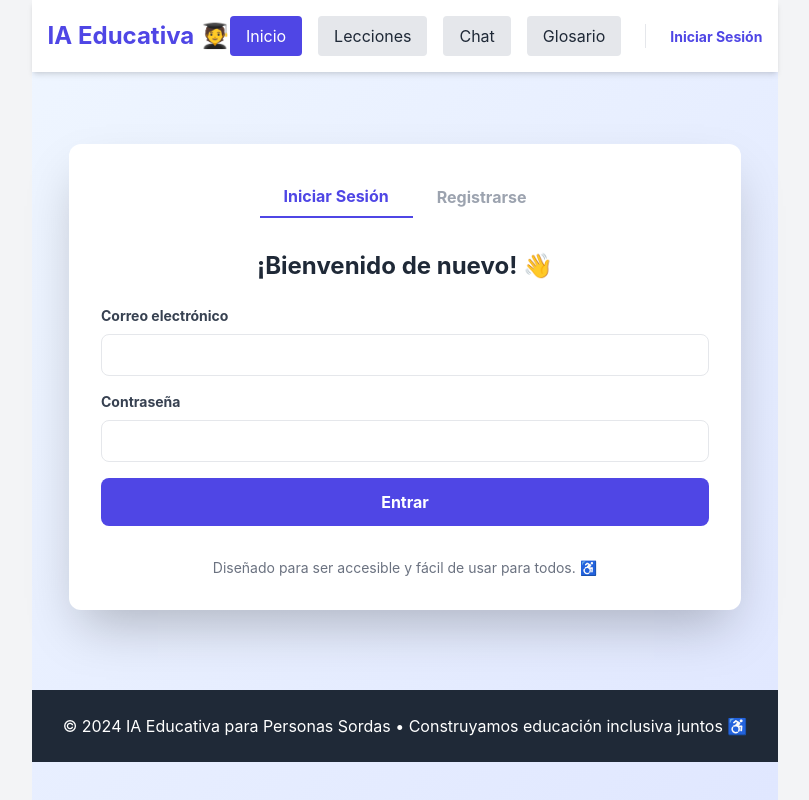
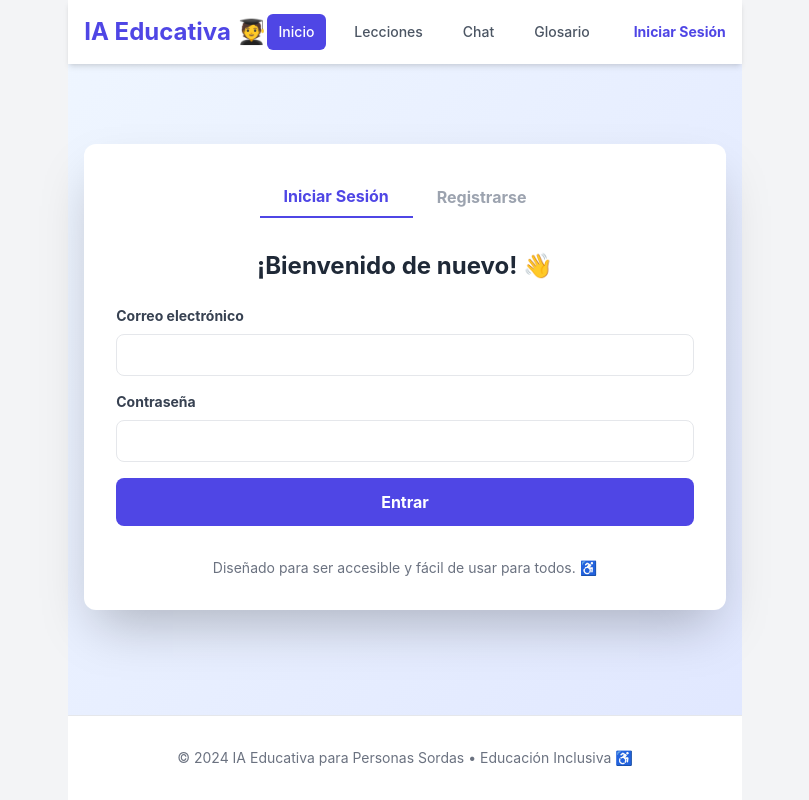
Before and after one commit to pradameister/IA_Educativa_Sordos, a React (Vite) app in the folder frontend/: page / in a window 1280 px wide. Shown: the whole page, without its empty margins (235-1044 px from the left). Built offline with nearby package versions, Linux system fonts and the light colour scheme; no server answers.

Commit message:
UI/UX: Implementar diseño responsivo, menú móvil y consistencia visual en toda la plataforma

```diff
--- a/frontend/src/App.tsx
+++ b/frontend/src/App.tsx
@@ -11,6 +11,7 @@ function App() {
   const [view, setView] = useState<'home' | 'lessons' | 'chat' | 'glossary'>('home')
   const [isAuthenticated, setIsAuthenticated] = useState(authService.isAuthenticated())
   const [user, setUser] = useState<any>(null)
+  const [isMenuOpen, setIsMenuOpen] = useState(false)
 
   useEffect(() => {
     if (isAuthenticated) {
@@ -24,115 +25,108 @@ function App() {
     setIsAuthenticated(false)
     setUser(null)
     setView('home')
+    setIsMenuOpen(false)
+  }
+
+  const navigate = (newView: 'home' | 'lessons' | 'chat' | 'glossary') => {
+    setView(newView)
+    setIsMenuOpen(false)
   }
 
   return (
     <ChatProvider>
-      <div className="min-h-screen bg-gradient-to-br from-blue-50 to-indigo-100">
-        {/* Navbar */}
-        <nav className="bg-white shadow-md">
-          <div className="container mx-auto px-4 py-4 flex justify-between items-center">
-            <h1 className="text-2xl font-bold text-indigo-600">IA Educativa 🧑‍🎓</h1>
-            <div className="flex items-center gap-6">
-              <div className="flex gap-4">
+      <div className="min-h-screen bg-gradient-to-br from-blue-50 to-indigo-100 flex flex-col">
+        {/* Navbar Responsivo */}
+        <nav className="bg-white shadow-md sticky top-0 z-50">
+          <div className="max-w-6xl mx-auto px-4">
+            <div className="flex justify-between items-center h-16">
+              <div className="flex items-center cursor-pointer" onClick={() => navigate('home')}>
+                <span className="text-xl md:text-2xl font-bold text-indigo-600">IA Educativa 🧑‍🎓</span>
+              </div>
+
+              {/* Botón menú móvil */}
+              <div className="md:hidden">
                 <button
-                  onClick={() => setView('home')}
-                  className={`px-4 py-2 rounded transition-colors ${
-                    view === 'home'
-                      ? 'bg-indigo-600 text-white'
-                      : 'bg-gray-200 text-gray-800 hover:bg-gray-300'
-                  }`}
+                  onClick={() => setIsMenuOpen(!isMenuOpen)}
+                  className="text-gray-600 hover:text-indigo-600 focus:outline-none"
                 >
-                  Inicio
-                </button>
-                <button
-                  onClick={() => setView('lessons')}
-                  className={`px-4 py-2 rounded transition-colors ${
-                    view === 'lessons'
-                      ? 'bg-indigo-600 text-white'
-                      : 'bg-gray-200 text-gray-800 hover:bg-gray-300'
-                  }`}
-                >
-                  Lecciones
-                </button>
-                <button
-                  onClick={() => setView('chat')}
-                  className={`px-4 py-2 rounded transition-colors ${
-                    view === 'chat'
-                      ? 'bg-indigo-600 text-white'
-                      : 'bg-gray-200 text-gray-800 hover:bg-gray-300'
-                  }`}
-                >
-                  Chat
-                </button>
-                <button
-                  onClick={() => setView('glossary')}
-                  className={`px-4 py-2 rounded transition-colors ${
-                    view === 'glossary'
-                      ? 'bg-indigo-600 text-white'
-                      : 'bg-gray-200 text-gray-800 hover:bg-gray-300'
-                  }`}
-                >
-                  Glosario
+                  <svg className="h-6 w-6" fill="none" viewBox="0 0 24 24" stroke="currentColor">
+                    {isMenuOpen ? (
+                      <path strokeLinecap="round" strokeLinejoin="round" strokeWidth={2} d="M6 18L18 6M6 6l12 12" />
+                    ) : (
+                      <path strokeLinecap="round" strokeLinejoin="round" strokeWidth={2} d="M4 6h16M4 12h16M4 18h16" />
+                    )}
+                  </svg>
                 </button>
               </div>
 
+              {/* Menú Desktop */}
+              <div className="hidden md:flex items-center gap-4">
+                <button onClick={() => navigate('home')} className={`px-3 py-2 rounded-md text-sm font-medium ${view === 'home' ? 'bg-indigo-600 text-white' : 'text-gray-600 hover:bg-gray-100'}`}>Inicio</button>
+                <button onClick={() => navigate('lessons')} className={`px-3 py-2 rounded-md text-sm font-medium ${view === 'lessons' ? 'bg-indigo-600 text-white' : 'text-gray-600 hover:bg-gray-100'}`}>Lecciones</button>
+                <button onClick={() => navigate('chat')} className={`px-3 py-2 rounded-md text-sm font-medium ${view === 'chat' ? 'bg-indigo-600 text-white' : 'text-gray-600 hover:bg-gray-100'}`}>Chat</button>
+                <button onClick={() => navigate('glossary')} className={`px-3 py-2 rounded-md text-sm font-medium ${view === 'glossary' ? 'bg-indigo-600 text-white' : 'text-gray-600 hover:bg-gray-100'}`}>Glosario</button>
+
                 {isAuthenticated ? (
-                <div className="flex items-center gap-4 border-l pl-6">
-                  <span className="text-sm font-semibold text-gray-600">Hola, {user?.username}</span>
-                  <button
-                    onClick={handleLogout}
-                    className="text-sm text-red-600 hover:underline"
-                  >
-                    Salir
-                  </button>
+                  <div className="flex items-center gap-4 ml-4 border-l pl-4">
+                    <span className="text-xs font-bold text-gray-500 uppercase tracking-wider">{user?.username}</span>
+                    <button onClick={handleLogout} className="text-sm text-red-600 hover:text-red-800 font-semibold">Salir</button>
                   </div>
                 ) : (
-                <div className="border-l pl-6">
-                  <button
-                    onClick={() => setView('home')}
-                    className="text-sm font-bold text-indigo-600 hover:underline"
-                  >
-                    Iniciar Sesión
-                  </button>
-                </div>
+                  <button onClick={() => navigate('home')} className="ml-4 text-sm font-bold text-indigo-600 hover:text-indigo-800">Iniciar Sesión</button>
                 )}
               </div>
             </div>
+          </div>
+
+          {/* Menú Móvil */}
+          {isMenuOpen && (
+            <div className="md:hidden bg-white border-t border-gray-100 px-4 pt-2 pb-4 space-y-1 shadow-lg">
+              <button onClick={() => navigate('home')} className="block w-full text-left px-3 py-3 rounded-md text-base font-medium text-gray-700 hover:bg-indigo-50">Inicio</button>
+              <button onClick={() => navigate('lessons')} className="block w-full text-left px-3 py-3 rounded-md text-base font-medium text-gray-700 hover:bg-indigo-50">Lecciones</button>
+              <button onClick={() => navigate('chat')} className="block w-full text-left px-3 py-3 rounded-md text-base font-medium text-gray-700 hover:bg-indigo-50">Chat</button>
+              <button onClick={() => navigate('glossary')} className="block w-full text-left px-3 py-3 rounded-md text-base font-medium text-gray-700 hover:bg-indigo-50">Glosario</button>
+              {isAuthenticated ? (
+                <div className="pt-4 border-t border-gray-100 mt-2">
+                  <div className="px-3 py-2 text-sm font-bold text-gray-500 uppercase">{user?.username}</div>
+                  <button onClick={handleLogout} className="block w-full text-left px-3 py-2 text-base font-medium text-red-600">Cerrar Sesión</button>
+                </div>
+              ) : (
+                <button onClick={() => navigate('home')} className="block w-full text-left px-3 py-2 text-base font-medium text-indigo-600">Iniciar Sesión</button>
+              )}
+            </div>
+          )}
         </nav>
 
-        {/* Main Content */}
-        <div className="container mx-auto px-4 py-8">
+        {/* Contenedor Principal Consistente */}
+        <main className="flex-grow w-full max-w-6xl mx-auto px-4 py-6 md:py-10">
+          <div className="w-full animate-fadeIn">
             {view === 'home' && (
               !isAuthenticated ? (
                 <AuthForms onLoginSuccess={() => setIsAuthenticated(true)} />
               ) : (
-              <div className="bg-white rounded-lg shadow-lg p-8">
-                <h2 className="text-4xl font-bold text-gray-800 mb-4">
-                  ¡Bienvenido a IA Educativa para Personas Sordas!
+                <div className="bg-white rounded-2xl shadow-xl p-6 md:p-12 border border-gray-100">
+                  <h2 className="text-3xl md:text-5xl font-extrabold text-gray-900 mb-6 leading-tight">
+                    ¡Bienvenido a tu <span className="text-indigo-600">Futuro Digital</span>! ♿
                   </h2>
-                <p className="text-lg text-gray-600 mb-6">
-                  Una plataforma interactiva de aprendizaje de programación orientada a objetos con
-                  accesibilidad completa.
+                  <p className="text-lg md:text-xl text-gray-600 mb-10 max-w-2xl">
+                    Aprende programación orientada a objetos con un profesor IA diseñado para ser 100% visual y accesible.
                   </p>
-                <div className="grid grid-cols-1 md:grid-cols-3 gap-6 mt-8">
-                  <div className="bg-blue-50 rounded-lg p-6 cursor-pointer hover:bg-blue-100 transition-colors" onClick={() => setView('lessons')}>
-                    <h3 className="text-2xl font-bold text-indigo-600 mb-2">📚 Lecciones</h3>
-                    <p className="text-gray-600">
-                      Aprende programación orientada a objetos de forma interactiva
-                    </p>
+                  <div className="grid grid-cols-1 sm:grid-cols-2 lg:grid-cols-3 gap-6">
+                    <div className="bg-blue-50 rounded-xl p-6 cursor-pointer hover:shadow-md transition-all transform hover:-translate-y-1" onClick={() => navigate('lessons')}>
+                      <div className="text-3xl mb-4">📚</div>
+                      <h3 className="text-xl font-bold text-indigo-900 mb-2">Lecciones</h3>
+                      <p className="text-sm text-indigo-700">Explora conceptos de POO con retos interactivos.</p>
                     </div>
-                  <div className="bg-green-50 rounded-lg p-6 cursor-pointer hover:bg-green-100 transition-colors" onClick={() => setView('chat')}>
-                    <h3 className="text-2xl font-bold text-indigo-600 mb-2">🤖 Profesor IA</h3>
-                    <p className="text-gray-600">
-                      Un profesor virtual inteligente que se adapta a tu ritmo
-                    </p>
+                    <div className="bg-green-50 rounded-xl p-6 cursor-pointer hover:shadow-md transition-all transform hover:-translate-y-1" onClick={() => navigate('chat')}>
+                      <div className="text-3xl mb-4">🤖</div>
+                      <h3 className="text-xl font-bold text-green-900 mb-2">Profesor IA</h3>
+                      <p className="text-sm text-green-700">Resuelve tus dudas en tiempo real con nuestra IA.</p>
                     </div>
-                  <div className="bg-purple-50 rounded-lg p-6">
-                    <h3 className="text-2xl font-bold text-indigo-600 mb-2">♿ Accesible</h3>
-                    <p className="text-gray-600">
-                      Diseñado específicamente para personas sordas
-                    </p>
+                    <div className="bg-purple-50 rounded-xl p-6 hover:shadow-sm transition-all">
+                      <div className="text-3xl mb-4">♿</div>
+                      <h3 className="text-xl font-bold text-purple-900 mb-2">Accesibilidad</h3>
+                      <p className="text-sm text-purple-700">Diseñado por y para la comunidad sorda.</p>
                     </div>
                   </div>
                 </div>
@@ -151,12 +145,15 @@ function App() {
               isAuthenticated ? <Glossary /> : <AuthForms onLoginSuccess={() => setIsAuthenticated(true)} />
             )}
           </div>
+        </main>
 
         {/* Footer */}
-        <footer className="bg-gray-800 text-white text-center py-6 mt-12">
-          <p>
-            © 2024 IA Educativa para Personas Sordas • Construyamos educación inclusiva juntos ♿
+        <footer className="bg-white border-t border-gray-200 py-8">
+          <div className="max-w-6xl mx-auto px-4 text-center">
+            <p className="text-gray-500 text-sm">
+              © 2024 IA Educativa para Personas Sordas • Educación Inclusiva ♿
             </p>
+          </div>
         </footer>
       </div>
     </ChatProvider>
--- a/frontend/src/components/ChatInterface.tsx
+++ b/frontend/src/components/ChatInterface.tsx
@@ -1,25 +1,35 @@
-import React, { useState } from 'react';
+import React, { useState, useRef, useEffect } from 'react';
 import { useChat } from '../context/ChatContext';
 import axios from 'axios';
 import ReactMarkdown from 'react-markdown';
 import { ChatRequest, ChatResponse, ChatMessage } from 'shared';
 
 const ChatInterface: React.FC = () => {
-  const { messages, addMessage } = useChat();
+  const { messages, addMessage, clearMessages } = useChat();
   const [input, setInput] = useState('');
   const [isLoading, setIsLoading] = useState(false);
+  const messagesEndRef = useRef<HTMLDivElement>(null);
+
+  const scrollToBottom = () => {
+    messagesEndRef.current?.scrollIntoView({ behavior: 'smooth' });
+  };
+
+  useEffect(() => {
+    scrollToBottom();
+  }, [messages, isLoading]);
 
   const handleSend = async () => {
-    if (!input.trim()) return;
+    if (!input.trim() || isLoading) return;
 
     const userMessage: ChatMessage = { role: 'user', content: input };
     addMessage(userMessage);
+    const currentInput = input;
     setInput('');
     setIsLoading(true);
 
     try {
       const payload: ChatRequest = {
-        message: input,
+        message: currentInput,
         history: messages,
       };
 
@@ -36,54 +46,88 @@ const ChatInterface: React.FC = () => {
   };
 
   return (
-    <div className="flex flex-col h-[600px] bg-white rounded-lg shadow-xl">
-      <div className="flex-1 overflow-y-auto p-4 space-y-4">
+    <div className="flex flex-col h-[calc(100vh-180px)] md:h-[650px] bg-white rounded-2xl shadow-xl overflow-hidden border border-gray-100">
+      {/* Header del Chat */}
+      <div className="bg-indigo-600 p-4 text-white flex justify-between items-center shrink-0 shadow-md">
+        <div className="flex items-center gap-3">
+          <div className="bg-white/20 p-2 rounded-lg text-xl">🤖</div>
+          <div>
+            <h2 className="text-lg font-bold leading-none">Profesor de POO</h2>
+            <span className="text-xs text-indigo-100">En línea para ayudarte</span>
+          </div>
+        </div>
+        <button
+          onClick={clearMessages}
+          className="text-xs bg-white/10 hover:bg-white/20 px-3 py-1.5 rounded-full transition-all border border-white/20"
+        >
+          Reiniciar
+        </button>
+      </div>
+
+      {/* Área de Mensajes */}
+      <div className="flex-1 overflow-y-auto p-4 space-y-6 bg-gray-50/50">
+        {messages.length === 0 && !isLoading && (
+          <div className="h-full flex flex-col items-center justify-center text-center p-8">
+            <div className="text-5xl mb-4 animate-bounce">👋</div>
+            <h3 className="text-xl font-bold text-gray-800 mb-2">¡Hola! Soy tu Profesor IA</h3>
+            <p className="text-gray-500 max-w-xs">¿Tienes alguna duda sobre clases, objetos o herencia? ¡Pregúntame lo que quieras!</p>
+          </div>
+        )}
+
         {messages.map((msg, index) => (
           <div
             key={index}
-            className={`flex ${msg.role === 'user' ? 'justify-end' : 'justify-start'}`}
+            className={`flex ${msg.role === 'user' ? 'justify-end' : 'justify-start'} animate-fadeIn`}
           >
             <div
-              className={`max-w-[80%] p-3 rounded-lg ${
+              className={`max-w-[90%] md:max-w-[80%] p-4 rounded-2xl shadow-sm ${
                 msg.role === 'user'
-                  ? 'bg-indigo-600 text-white rounded-br-none'
-                  : 'bg-gray-200 text-gray-800 rounded-bl-none'
+                  ? 'bg-indigo-600 text-white rounded-tr-none'
+                  : 'bg-white text-gray-800 rounded-tl-none border border-gray-100'
               }`}
             >
-              {msg.role === 'assistant' ? (
-                <div className="prose prose-sm max-w-none prose-p:leading-relaxed">
-                  <ReactMarkdown>{msg.content}</ReactMarkdown>
-                </div>
-              ) : (
-                msg.content
-              )}
+              <div className={`prose prose-sm max-w-none ${msg.role === 'user' ? 'prose-invert' : 'prose-p:leading-relaxed'}`}>
+                <ReactMarkdown>{msg.content}</ReactMarkdown>
+              </div>
             </div>
           </div>
         ))}
+
         {isLoading && (
           <div className="flex justify-start">
-            <div className="bg-gray-200 text-gray-800 p-3 rounded-lg rounded-bl-none animate-pulse">
-              Escribiendo...
+            <div className="bg-white p-4 rounded-2xl rounded-tl-none border border-gray-100 shadow-sm">
+              <div className="flex gap-1.5">
+                <div className="w-2 h-2 bg-indigo-400 rounded-full animate-bounce"></div>
+                <div className="w-2 h-2 bg-indigo-400 rounded-full animate-bounce [animation-delay:0.2s]"></div>
+                <div className="w-2 h-2 bg-indigo-400 rounded-full animate-bounce [animation-delay:0.4s]"></div>
+              </div>
             </div>
           </div>
         )}
+        <div ref={messagesEndRef} />
       </div>
-      <div className="p-4 border-t border-gray-200">
+
+      {/* Input de Mensajes */}
+      <div className="p-3 md:p-4 bg-white border-t border-gray-100 shrink-0">
         <div className="flex gap-2">
           <input
             type="text"
             value={input}
             onChange={(e) => setInput(e.target.value)}
             onKeyPress={(e) => e.key === 'Enter' && handleSend()}
-            placeholder="Escribe tu duda sobre POO aquí..."
-            className="flex-1 border border-gray-300 rounded-lg px-4 py-2 focus:outline-none focus:ring-2 focus:ring-indigo-500"
+            placeholder="Escribe tu duda..."
+            className="flex-1 px-4 py-3 bg-gray-50 border border-gray-200 rounded-xl focus:outline-none focus:ring-2 focus:ring-indigo-500 transition-all text-sm md:text-base"
+            disabled={isLoading}
           />
           <button
             onClick={handleSend}
-            disabled={isLoading}
-            className="bg-indigo-600 text-white px-6 py-2 rounded-lg hover:bg-indigo-700 transition-colors disabled:bg-indigo-400"
+            disabled={isLoading || !input.trim()}
+            className="bg-indigo-600 text-white p-3 md:px-6 md:py-3 rounded-xl font-bold hover:bg-indigo-700 disabled:bg-indigo-400 transition-all shadow-lg active:scale-95 flex items-center justify-center"
           >
-            Enviar
+            <span className="hidden md:inline">Enviar</span>
+            <svg className="h-5 w-5 md:hidden" fill="none" viewBox="0 0 24 24" stroke="currentColor">
+              <path strokeLinecap="round" strokeLinejoin="round" strokeWidth={2} d="M12 19l9 2-9-18-9 18 9-2zm0 0v-8" />
+            </svg>
           </button>
         </div>
       </div>
--- a/frontend/src/components/LessonsList.tsx
+++ b/frontend/src/components/LessonsList.tsx
@@ -83,37 +83,46 @@ const LessonsList: React.FC = () => {
         </p>
       </div>
 
-      <div className="grid grid-cols-1 md:grid-cols-2 gap-6">
+      <div className="grid grid-cols-1 sm:grid-cols-2 lg:grid-cols-2 gap-6">
         {lessons.map((lesson: any) => {
           const lessonId = lesson._id || lesson.id;
           const isCompleted = completedIds.includes(lessonId.toString());
           return (
-            <div key={lessonId} className={`bg-white p-6 rounded-lg shadow-md hover:shadow-lg transition-shadow border-l-4 ${isCompleted ? 'border-green-500' : 'border-indigo-500'}`}>
-              <div className="flex justify-between items-start mb-2">
-                <h3 className="text-xl font-bold text-gray-800 flex items-center gap-2">
-                  {lesson.title}
-                  {isCompleted && <span className="text-green-500 text-sm">✅ Completada</span>}
-                </h3>
-                <span className={`px-2 py-1 text-xs rounded ${
+            <div key={lessonId} className={`bg-white p-5 md:p-6 rounded-2xl shadow-sm hover:shadow-md transition-all border border-gray-100 border-l-4 ${isCompleted ? 'border-l-green-500' : 'border-l-indigo-500'}`}>
+              <div className="flex justify-between items-start mb-3">
+                <div className="flex-1">
+                  <h3 className="text-lg md:text-xl font-bold text-gray-900 leading-tight">
+                    {lesson.title}
+                  </h3>
+                  {isCompleted && (
+                    <span className="inline-flex items-center text-green-600 text-xs font-bold mt-1">
+                      <svg className="w-3 h-3 mr-1" fill="currentColor" viewBox="0 0 20 20">
+                        <path fillRule="evenodd" d="M10 18a8 8 0 100-16 8 8 0 000 16zm3.707-9.293a1 1 0 00-1.414-1.414L9 10.586 7.707 9.293a1 1 0 00-1.414 1.414l2 2a1 1 0 001.414 0l4-4z" clipRule="evenodd" />
+                      </svg>
+                      COMPLETADA
+                    </span>
+                  )}
+                </div>
+                <span className={`shrink-0 ml-2 px-2 py-1 text-[10px] font-bold uppercase tracking-wider rounded ${
                   lesson.difficulty === 'beginner' ? 'bg-green-100 text-green-800' : 'bg-yellow-100 text-yellow-800'
                 }`}>
                   {lesson.difficulty}
                 </span>
               </div>
-              <p className="text-gray-600 mb-4">{lesson.description}</p>
-              <div className="flex justify-between items-center">
+              <p className="text-gray-600 text-sm mb-6 line-clamp-2">{lesson.description}</p>
+              <div className="flex flex-col sm:flex-row justify-between items-center gap-4 mt-auto">
                 <button
                   onClick={() => setSelectedLesson(lesson)}
-                  className="text-indigo-600 font-semibold hover:text-indigo-800"
+                  className="w-full sm:w-auto bg-indigo-50 text-indigo-600 font-bold px-4 py-2 rounded-lg hover:bg-indigo-600 hover:text-white transition-all text-center"
                 >
-                  Comenzar lección →
+                  Estudiar →
                 </button>
                 {!isCompleted && (
                   <button
                     onClick={() => handleComplete(lessonId.toString())}
-                    className="text-xs bg-gray-100 hover:bg-green-100 text-gray-600 hover:text-green-700 px-3 py-1 rounded transition-colors"
+                    className="w-full sm:w-auto text-xs font-bold text-gray-400 hover:text-green-600 transition-colors uppercase tracking-widest"
                   >
-                    Marcar como completada
+                    Marcar terminada
                   </button>
                 )}
               </div>
```
Lines whose indentation alone changed are shown as unchanged.
